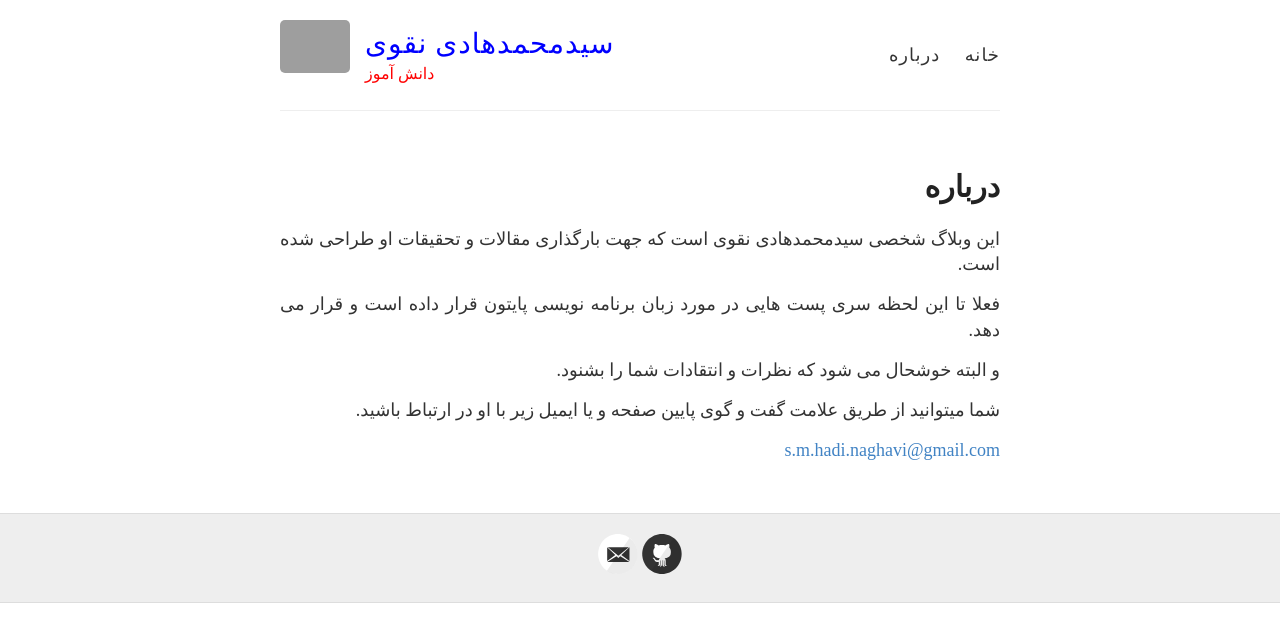
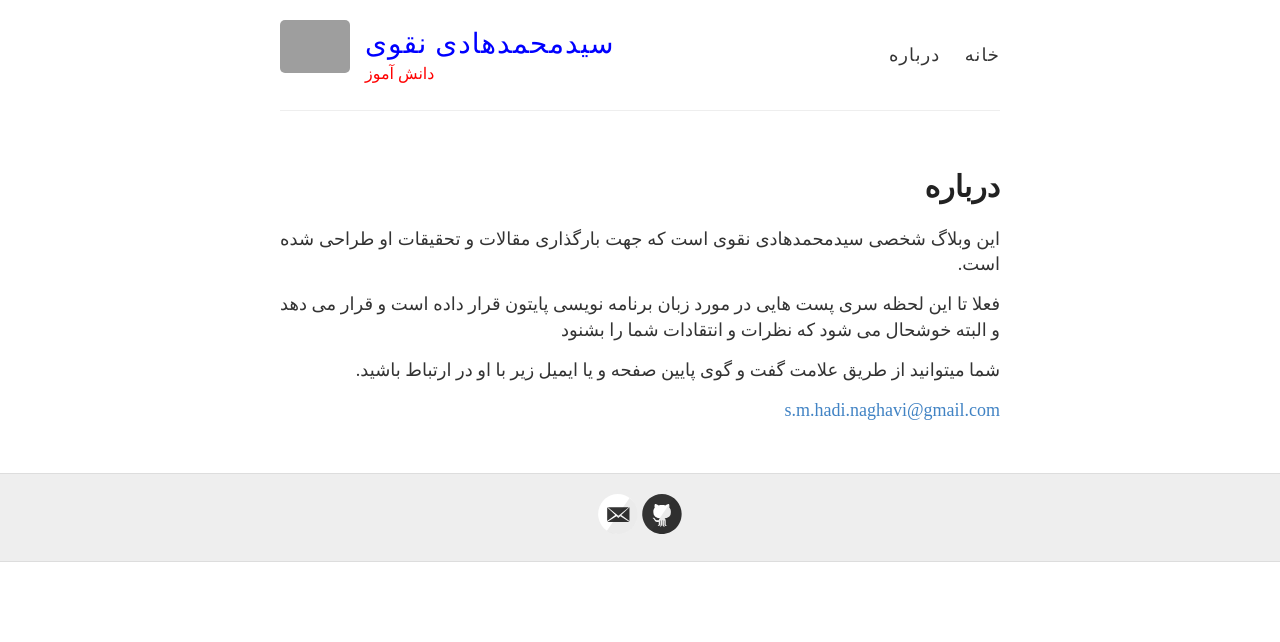
Before and after one commit to smhnaghavi/smhnaghavi.github.io, a Jekyll site: the page built from about.md, in a window 1280 px wide. Shown: the top 642 px of the page. Built offline with Jekyll 4.4.1, drawn with Linux system fonts in a browser that asks for light colours; some web fonts are replaced; grey boxes are pictures that could not be loaded.

```diff
--- a/about.md
+++ b/about.md
@@ -7,9 +7,8 @@ published: true
 
 این وبلاگ شخصی سیدمحمدهادی نقوی است که جهت بارگذاری مقالات و تحقیقات او طراحی شده است.
 
-فعلا تا این لحظه سری پست هایی در مورد زبان برنامه نویسی پایتون قرار داده است و قرار می دهد.
-
-و البته خوشحال می شود که نظرات و انتقادات شما را بشنود.
+فعلا تا این لحظه سری پست هایی در مورد زبان برنامه نویسی پایتون قرار داده است و قرار می دهد
+و البته خوشحال می شود که نظرات و انتقادات شما را بشنود
 
 شما میتوانید از طریق علامت گفت و گوی پایین صفحه و یا ایمیل زیر با او در ارتباط باشید.
 
```
